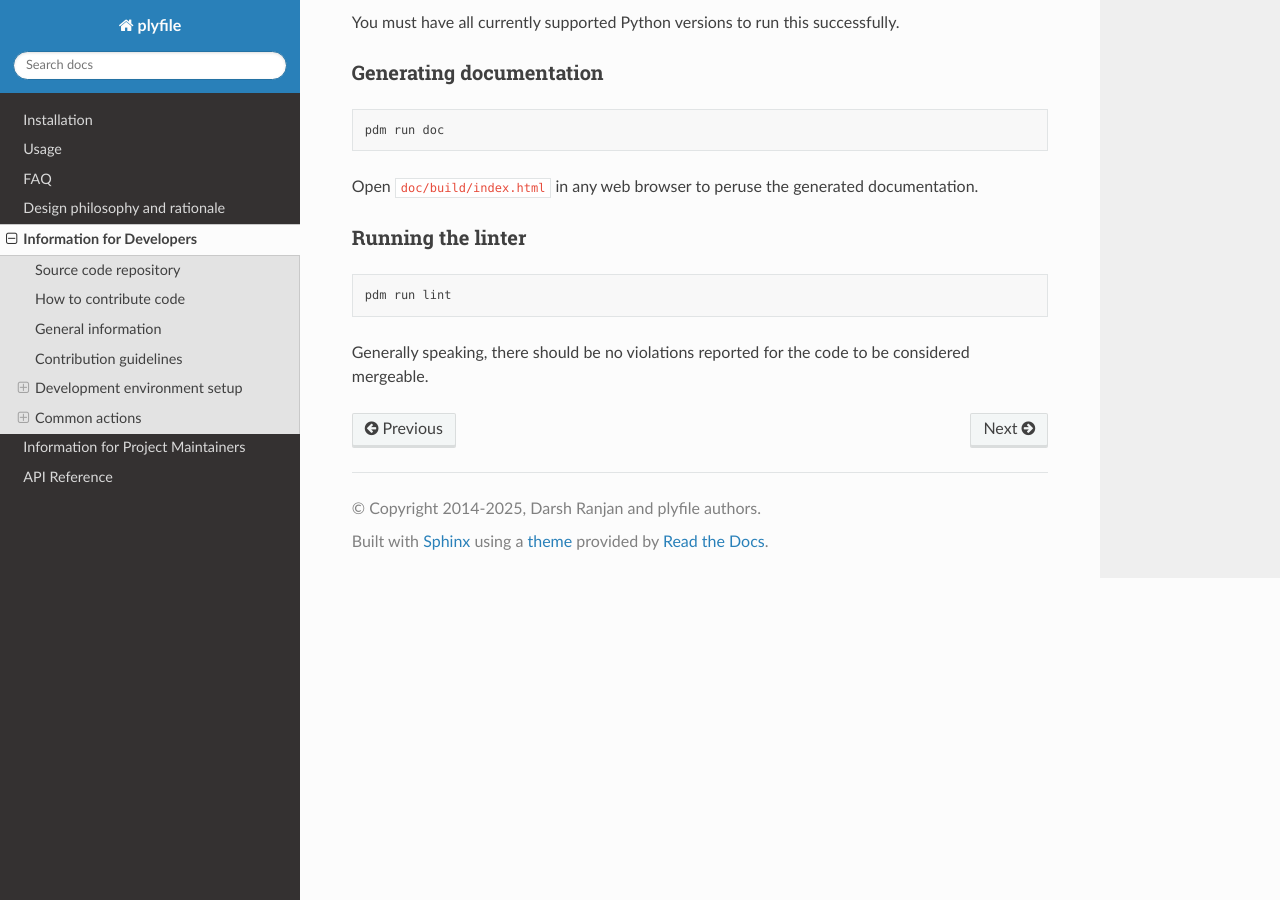
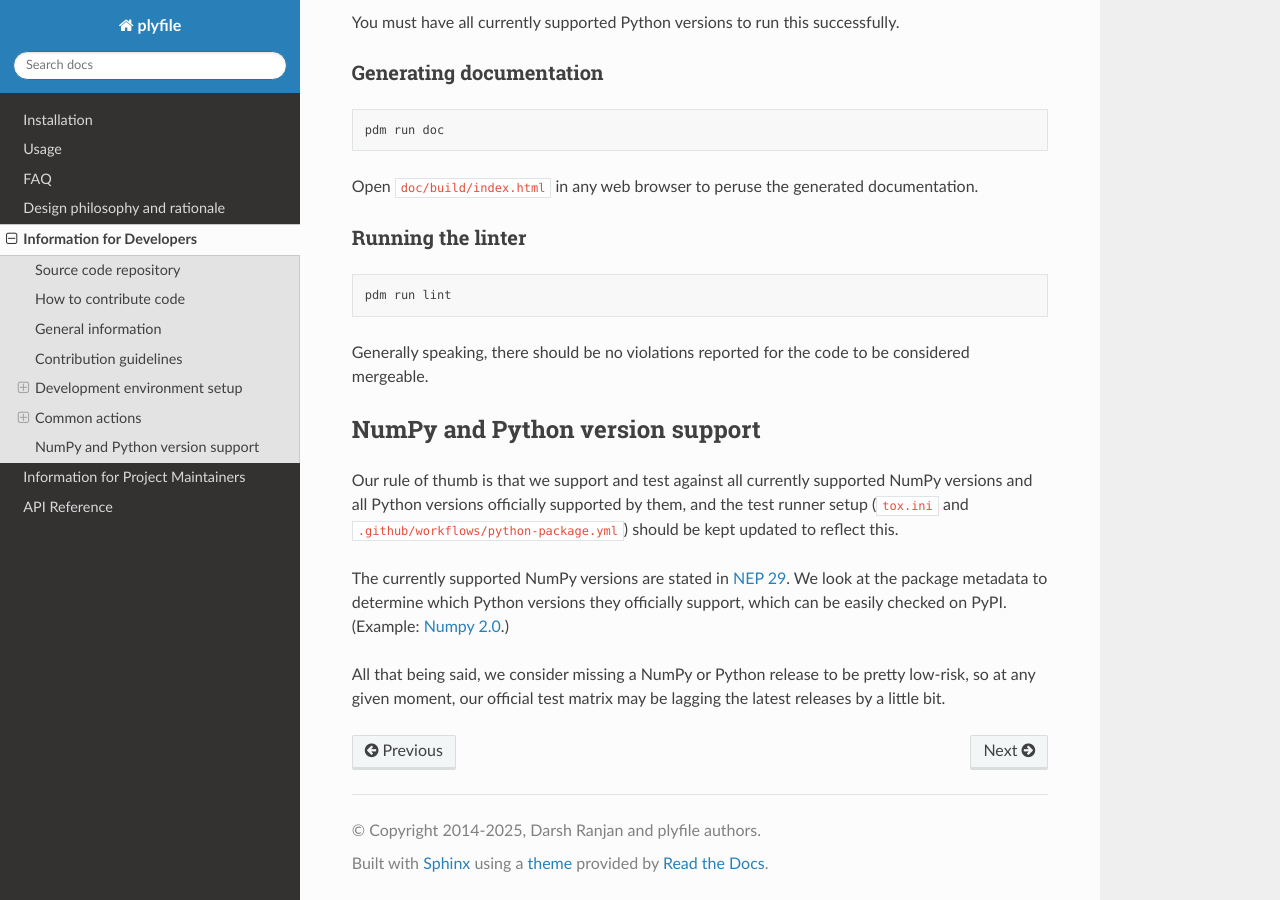
Before and after one commit to dranjan/python-plyfile, a Sphinx documentation site: the page built from doc/developing.md, in a window 1280 px wide and 900 px high, scrolled down 2435 px. Built offline with Sphinx 7.4.7 and the Read the Docs theme 3.1.0, drawn with Linux system fonts in a browser that asks for light colours.

Commit message:
Add note about supported Python and NumPy versions

```diff
--- a/doc/developing.md
+++ b/doc/developing.md
@@ -133,3 +133,21 @@ pdm run lint
 
 Generally speaking, there should be no violations reported for the code
 to be considered mergeable.
+
+## NumPy and Python version support
+
+Our rule of thumb is that we support and test against all currently supported
+NumPy versions and all Python versions officially supported by them, and
+the test runner setup (`tox.ini` and
+`.github/workflows/python-package.yml`) should be kept updated to
+reflect this.
+
+The currently supported NumPy versions are stated in
+[NEP 29](https://numpy.org/neps/nep-0029-deprecation_policy.html).
+We look at the package metadata to determine which Python versions they
+officially support, which can be easily checked on PyPI. (Example:
+[Numpy 2.0](https://pypi.org/project/numpy/2.0.0/).)
+
+All that being said, we consider missing a NumPy or Python release to
+be pretty low-risk, so at any given moment, our official test matrix
+may be lagging the latest releases by a little bit.
```
